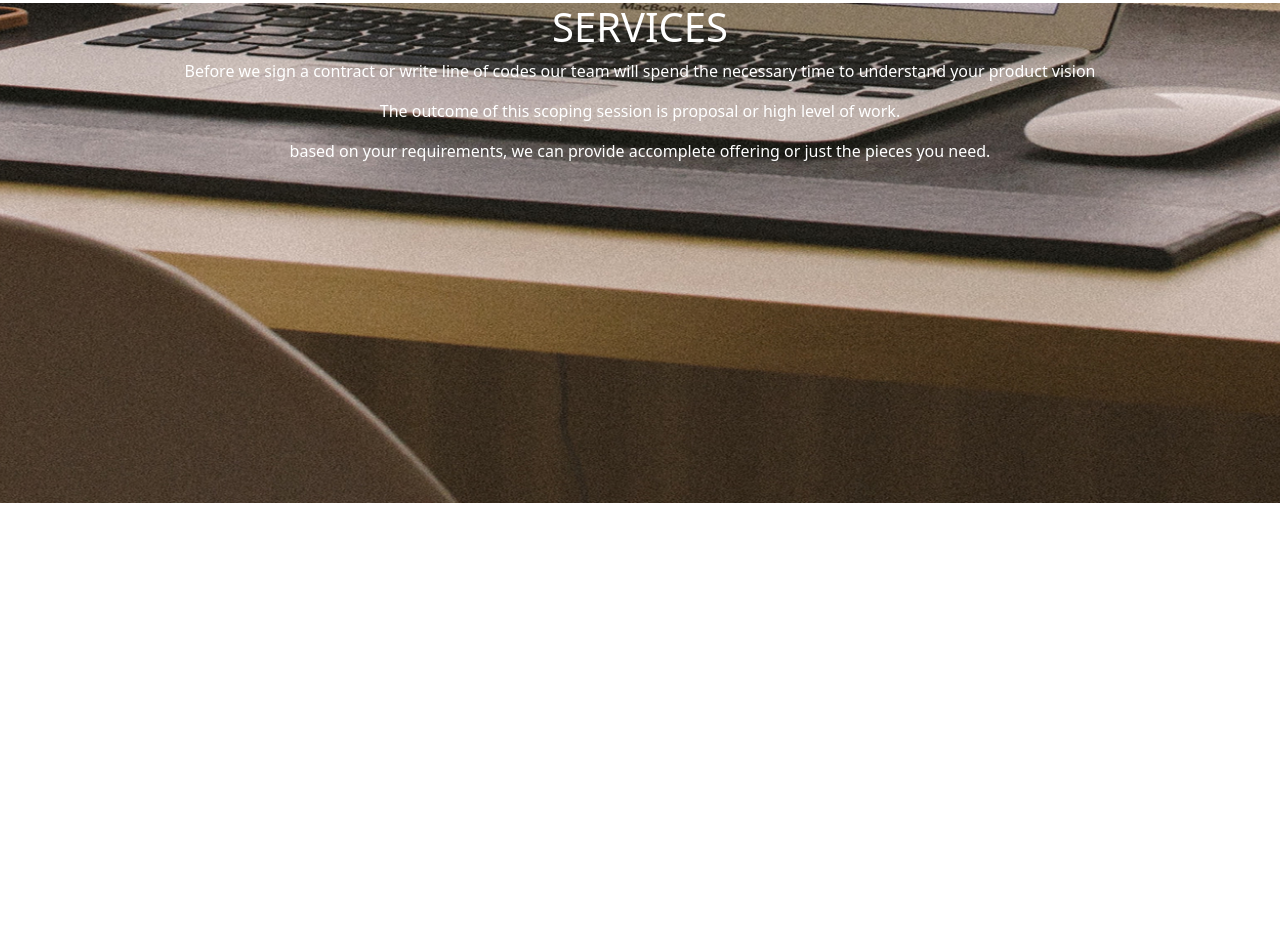
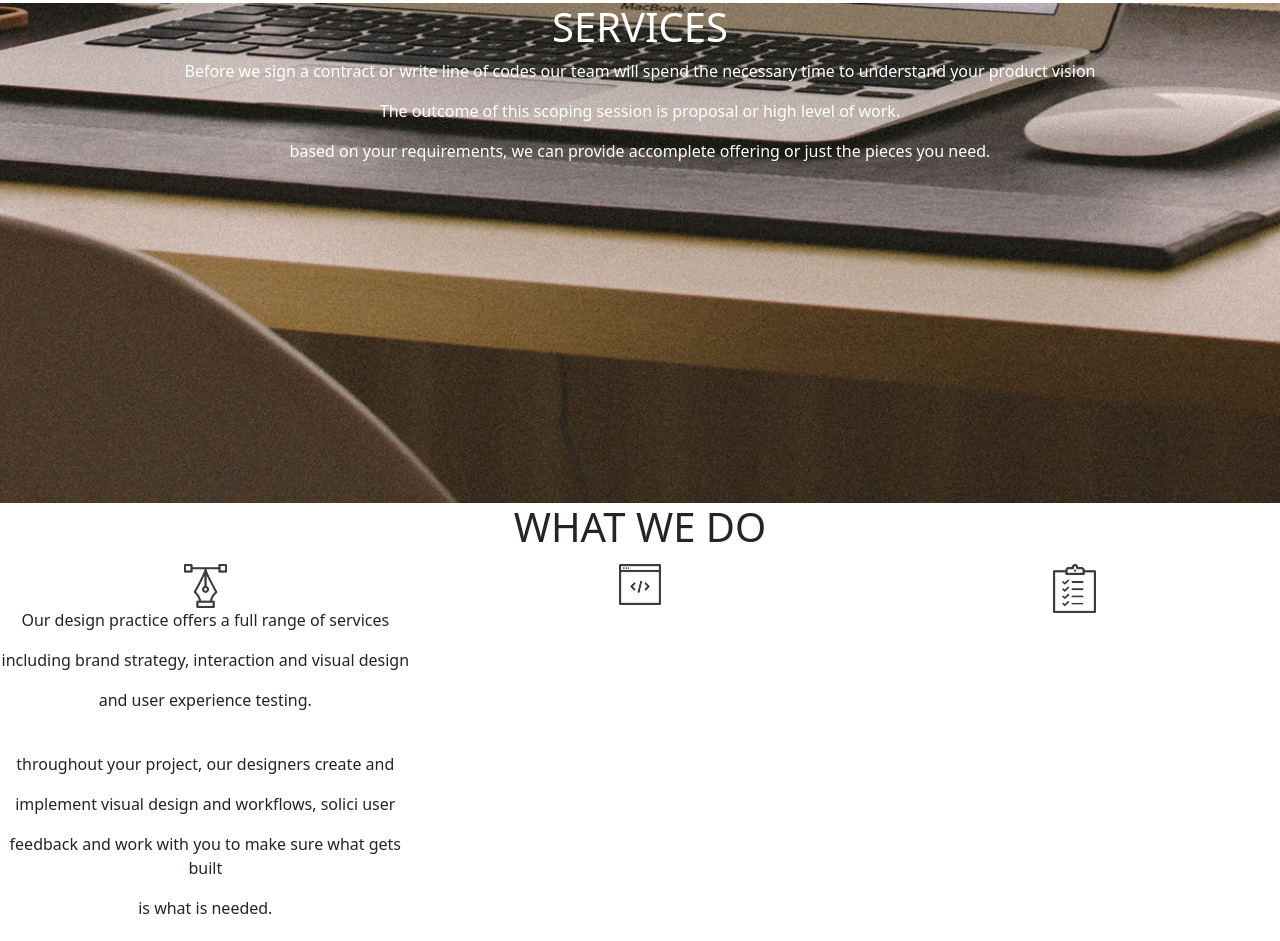
Before and after one commit to AdamuWanganya/Delani-Studio, a plain HTML site: page index.html in a window 1280 px wide. Shown: the part 833-1774 px from the top of the page. Before the commit the page ends 1336 px from the top, so only its background shows below. Drawn offline with nearby package versions, Linux system fonts and the light colour scheme.

Commit message:
Add <p> elements tags to design icon and it's information

```diff
--- a/css/style.css
+++ b/css/style.css
@@ -40,3 +40,22 @@
     text-align: center;
     color: white;
 }
+
+.what-we-do {
+    box-sizing: border-box;
+}
+
+.column {
+    float: left;
+    width: 33.33%;
+    padding: 5px;
+}
+
+
+/* Clearfix (clear floats) */
+
+.row::after {
+    content: "";
+    clear: both;
+    display: table;
+}
--- a/index.html
+++ b/index.html
@@ -39,6 +39,28 @@
 
             <p>based on your requirements, we can provide accomplete offering or just the pieces you need.</p>
         </div>
+        <div class="what-we-do">
+            <h1> WHAT WE DO</h1>
+            <div class="row">
+                <div class="column">
+                    <img src="images/services_icons/design_icon.png" alt="design icon picture" style="width:10%">
+                    <p>Our design practice offers a full range of services</p>
+                    <p>including brand strategy, interaction and visual design</p>
+                    <p>and user experience testing.</p><br>
+                    <p>throughout your project, our designers create and</p>
+                    <p>implement visual design and workflows, solici user</p>
+                    <p>feedback and work with you to make sure what gets built</p>
+                    <p>is what is needed.</p>
+                </div>
+
+                <div class="column">
+                    <img src="images/services_icons/dev_icon.png" alt="Forest" style="width:10%">
+                </div>
+                <div class="column">
+                    <img src="images/services_icons/product_icon.png" alt="Mountains" style="width:10%">
+                </div>
+            </div>
+        </div>
     </body>
 
 </html>
```
Lines whose indentation alone changed are shown as unchanged.
